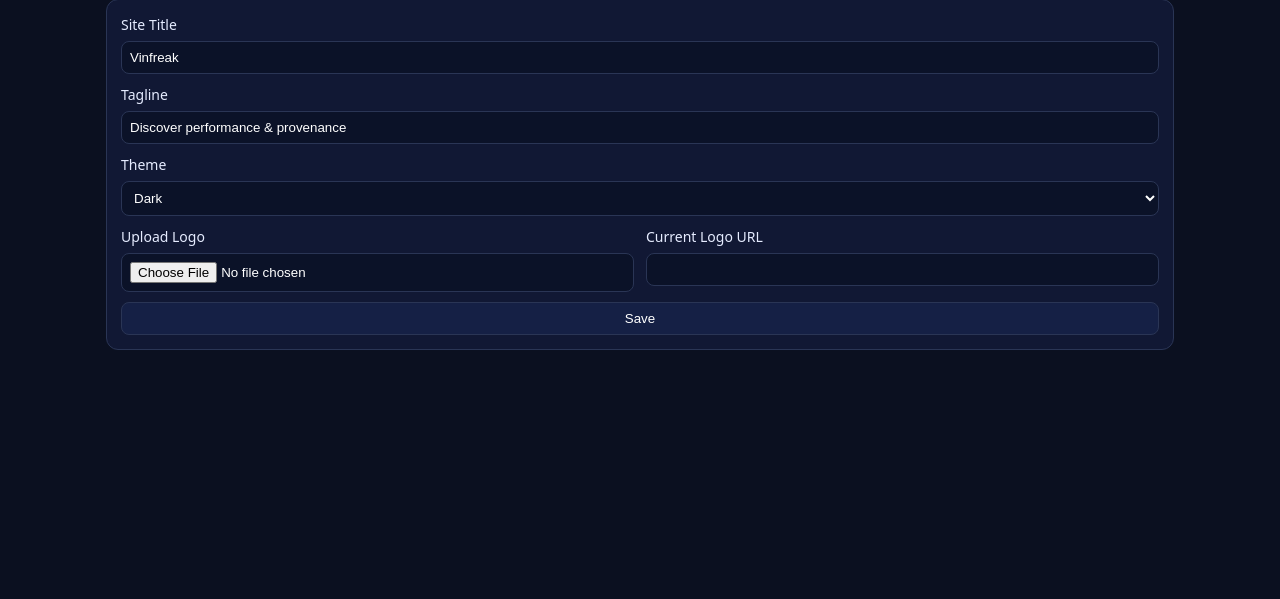
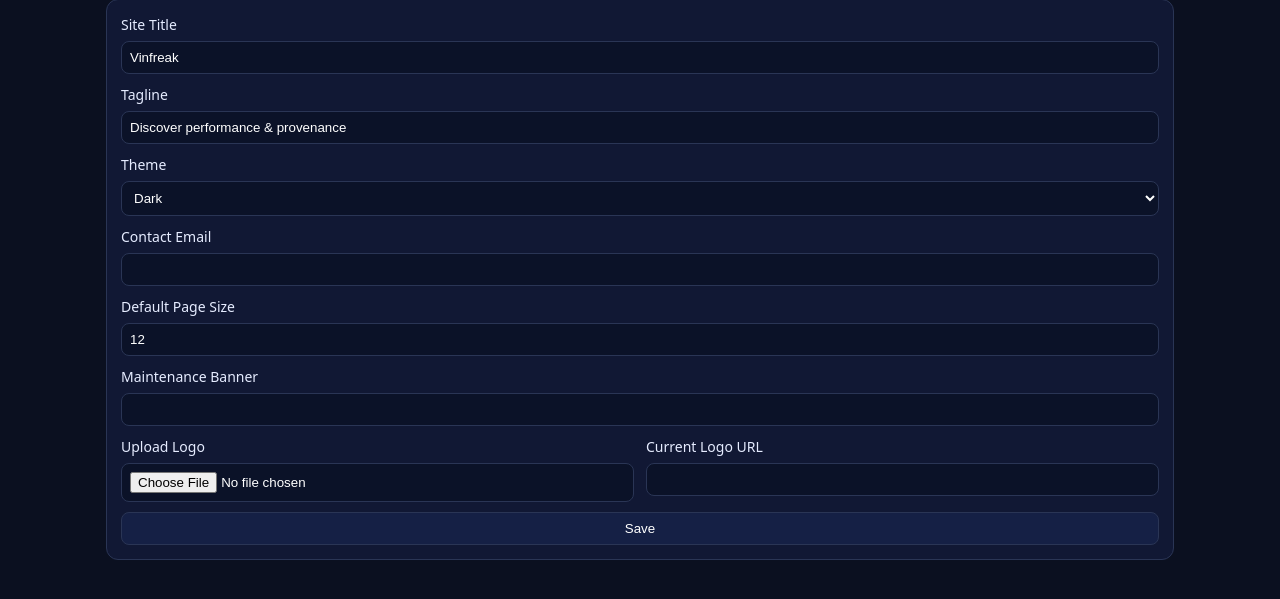
Before and after one commit to testingthings13/vinfreakdev, a FastAPI app: page /admin/settings in a window 1280 px wide. Shown: the part 143-742 px from the top of the page. Run offline with FastAPI, Linux system fonts and the light colour scheme; the visitor is signed in with stand-in values (Sample User, id 1); parts of the project's set-up code (start-up, migrations or seed data) failed here and were passed over.

Commit message:
feat: add extra site settings

```diff
--- a/backend/app.py
+++ b/backend/app.py
@@ -500,7 +500,19 @@ def admin_settings(request: Request, _=Depends(admin_session_required)):
     return resp
 
 @app.post("/admin/settings")
-async def admin_settings_save(request: Request, csrf: str = Form(...), site_title: str = Form("Vinfreak"), site_tagline: str = Form("Discover performance & provenance"), theme: str = Form("dark"), logo_url: str = Form(""), logo: UploadFile | None = File(None), _=Depends(admin_session_required)):
+async def admin_settings_save(
+    request: Request,
+    csrf: str = Form(...),
+    site_title: str = Form("Vinfreak"),
+    site_tagline: str = Form("Discover performance & provenance"),
+    theme: str = Form("dark"),
+    logo_url: str = Form(""),
+    contact_email: str = Form(""),
+    default_page_size: str = Form("12"),
+    maintenance_banner: str = Form(""),
+    logo: UploadFile | None = File(None),
+    _=Depends(admin_session_required),
+):
     require_csrf(request, csrf)
     if logo and logo.filename:
         dest = Path("uploads") / logo.filename
@@ -510,11 +522,37 @@ async def admin_settings_save(request: Request, csrf: str = Form(...), site_titl
     before = None
     with DBSession(engine) as s:
         # simple upserts
-        for k,v in {"site_title":site_title, "site_tagline":site_tagline, "theme":theme, "logo_url":logo_url}.items():
-            s.exec(text("INSERT INTO settings(key,value) VALUES(:k,:v) ON CONFLICT(key) DO UPDATE SET value=:v").bindparams(k=k, v=v))
+        for k, v in {
+            "site_title": site_title,
+            "site_tagline": site_tagline,
+            "theme": theme,
+            "logo_url": logo_url,
+            "contact_email": contact_email,
+            "default_page_size": default_page_size,
+            "maintenance_banner": maintenance_banner,
+        }.items():
+            s.exec(
+                text(
+                    "INSERT INTO settings(key,value) VALUES(:k,:v) ON CONFLICT(key) DO UPDATE SET value=:v"
+                ).bindparams(k=k, v=v)
+            )
         s.commit()
     flash(request, "Settings saved", "success")
-    audit(request.session.get("admin_user","admin"), "settings", "settings", "-", before, {"theme":theme,"logo_url":logo_url}, get_ip(request))
+    audit(
+        request.session.get("admin_user", "admin"),
+        "settings",
+        "settings",
+        "-",
+        before,
+        {
+            "theme": theme,
+            "logo_url": logo_url,
+            "contact_email": contact_email,
+            "default_page_size": default_page_size,
+            "maintenance_banner": maintenance_banner,
+        },
+        get_ip(request),
+    )
     return RedirectResponse("/admin/settings", status_code=303)
 
 
--- a/backend/db.py
+++ b/backend/db.py
@@ -73,6 +73,9 @@ def init_db():
             "site_tagline": "Discover performance & provenance",
             "theme": "dark",
             "logo_url": "",
+            "contact_email": "",
+            "default_page_size": "12",
+            "maintenance_banner": "",
         }
         for k, v in defaults.items():
             r = s.exec(text("SELECT key FROM settings WHERE key=:k").bindparams(k=k)).first()
--- a/backend/templates/admin_settings.html
+++ b/backend/templates/admin_settings.html
@@ -15,6 +15,15 @@
       <option value="light" {{ 'selected' if settings.get('theme')=='light' else '' }}>Light</option>
     </select>
   </label>
+  <label>Contact Email
+    <input type="email" name="contact_email" value="{{ settings.get('contact_email','') }}">
+  </label>
+  <label>Default Page Size
+    <input type="number" name="default_page_size" value="{{ settings.get('default_page_size','12') }}">
+  </label>
+  <label>Maintenance Banner
+    <input type="text" name="maintenance_banner" value="{{ settings.get('maintenance_banner','') }}">
+  </label>
   <div class="logo-row">
     <div>
       <label>Upload Logo <input type="file" name="logo"></label>
```
Also changed, not shown: backend/models.py (+9 -0 lines), frontend/src/App.jsx (+14 -0 lines), frontend/src/pages/Home.jsx (+3 -4 lines).
